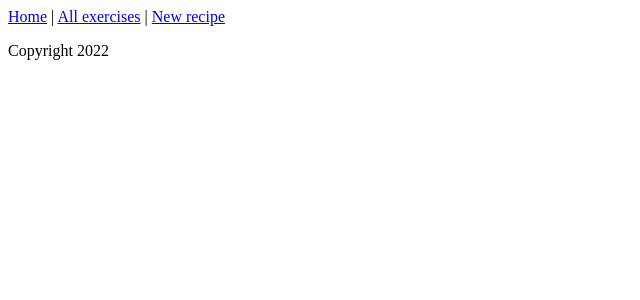
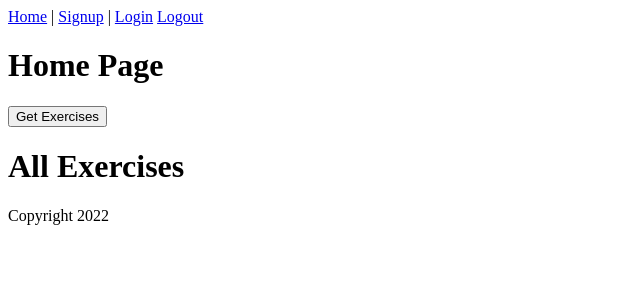
Before and after one commit to JeffreyMDean/gym-fitness-frontend, a React (Vite) app: page / in a window 1280 px wide. Shown: the top 300 px of the page, without its empty margins (0-640 px from the left). Built offline with nearby package versions, Linux system fonts and the light colour scheme.

Commit message:
added home component.route as well as login route, modified header, and rendered ExerciseIndex on home page

```diff
--- a/src/Content.jsx
+++ b/src/Content.jsx
@@ -8,9 +8,21 @@ export function Content() {
   return (
     <main>
       <Routes>
+        <Route path="/" element={<Home />} />
         <Route path="/signup" element={<Signup />} />
+        <Route path="/login" element={<Login />} />
+        <Route path="/logout" element={<Login />} />
         <Route path="/exercises" element={<ExercisesIndex />} />
       </Routes>
     </main>
   )
 }
+
+function Home() {
+  return (
+    <div>
+      <h1>Home Page</h1>
+      <ExercisesIndex />
+    </div>
+  );
+}
--- a/src/ExercisesIndex.jsx
+++ b/src/ExercisesIndex.jsx
@@ -9,8 +9,10 @@ export function ExercisesIndex() {
     axios.get("http://localhost:3000/exercises.json")
     .then((response) => {
       setExercises(response.data);
+      console.log(response.data);
     })
   }
+
   return (
     <div>
       <button onClick={getExercises}>Get Exercises</button>
--- a/src/Header.jsx
+++ b/src/Header.jsx
@@ -1,8 +1,10 @@
+import {LogoutLink} from './LogoutLink'
+
 export function Header() {
   return (
     <header>
       <nav>
-      <a href="exercises-index">Home</a> | <a href="#exercises-index">All exercises</a> | <a href="#exercises-new">New recipe</a>
+      <a href="/">Home</a> | <a href="/signup">Signup</a> | <a href="login">Login</a> <LogoutLink />
       </nav>
     </header>
   )
```
